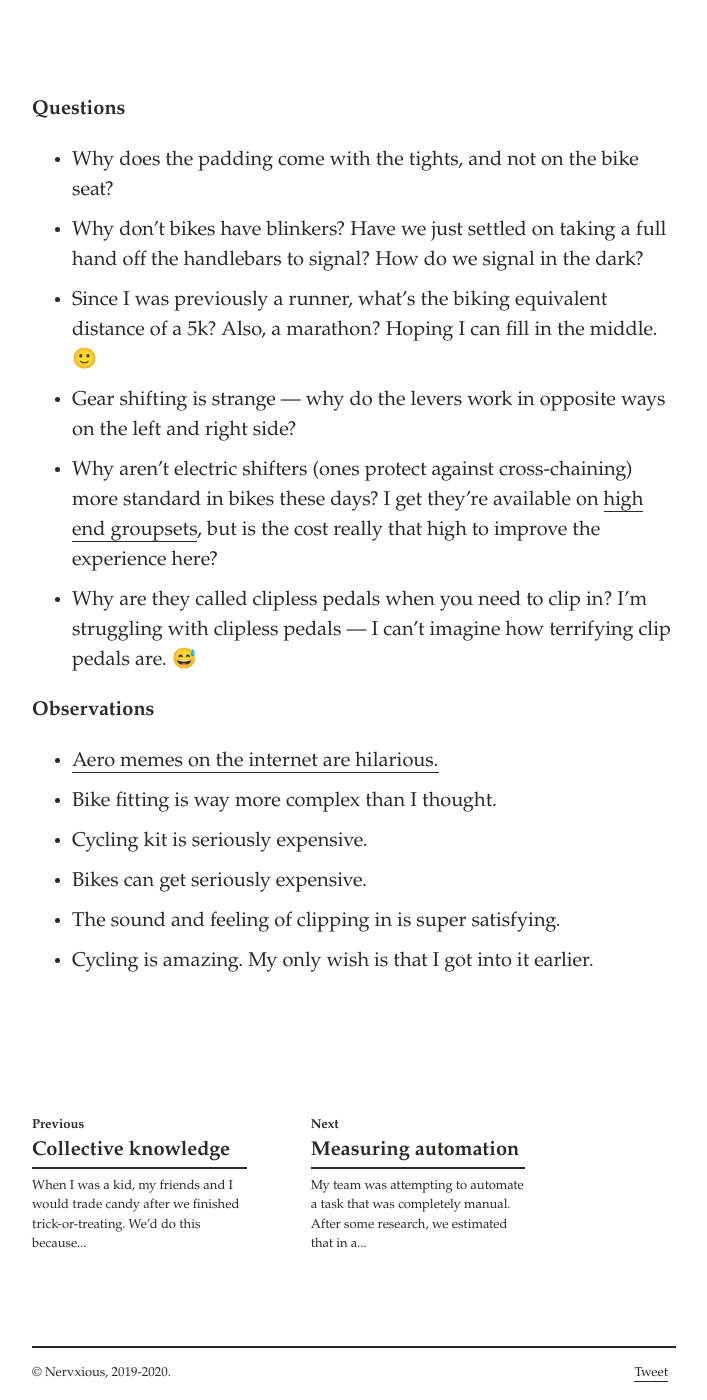
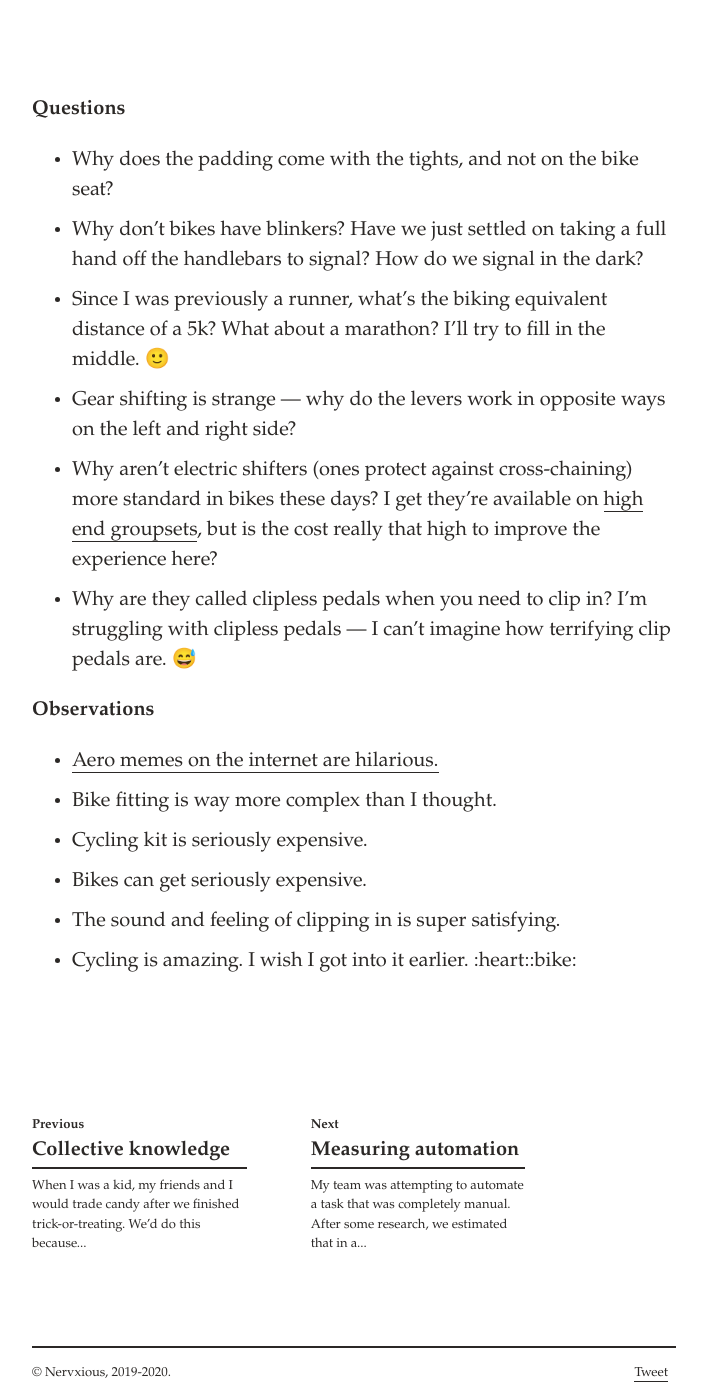
Before and after one commit to svvchen/nervxious, a Jekyll site: the page built from _posts/2020-11-10-cycling.markdown, in a window 1280 px wide and 1400 px high, scrolled down 691 px. Shown: the whole window, without its empty margins (286-993 px from the left). Built offline with Jekyll 4.4.1, drawn with Linux system fonts in a browser that asks for light colours; comment, search, counter and statistics services are not loaded.

Commit message:
Update 2020-11-10-cycling.markdown

```diff
--- a/_posts/2020-11-10-cycling.markdown
+++ b/_posts/2020-11-10-cycling.markdown
@@ -8,7 +8,7 @@ categories: random
 
 - Why does the padding come with the tights, and not on the bike seat?
 - Why don't bikes have blinkers? Have we just settled on taking a full hand off the handlebars to signal? How do we signal in the dark?
-- Since I was previously a runner, what's the biking equivalent distance of a 5k? Also, a marathon? Hoping I can fill in the middle. 🙂
+- Since I was previously a runner, what's the biking equivalent distance of a 5k? What about a marathon? I'll try to fill in the middle. 🙂
 - Gear shifting is strange — why do the levers work in opposite ways on the left and right side?
 - Why aren't electric shifters (ones protect against cross-chaining) more standard in bikes these days? I get they're available on [high end groupsets](https://www.thegeekycyclist.com/tips/shimano-di2/), but is the cost really that high to improve the experience here?
 - Why are they called clipless pedals when you need to clip in? I'm struggling with clipless pedals — I can't imagine how terrifying clip pedals are. 😅
@@ -20,4 +20,4 @@ categories: random
 - Cycling kit is seriously expensive.
 - Bikes can get seriously expensive.
 - The sound and feeling of clipping in is super satisfying.
-- Cycling is amazing. My only wish is that I got into it earlier.
+- Cycling is amazing. I wish I got into it earlier. :heart::bike:
```
